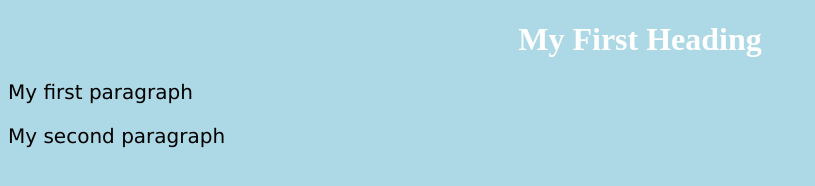
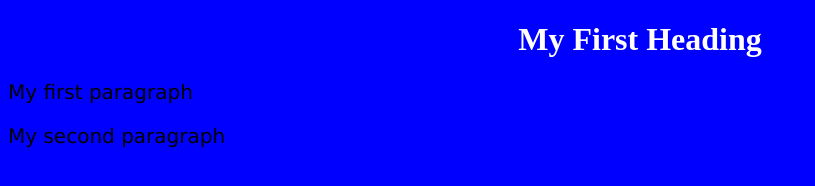
Before and after one commit to FCa87/First_project, a plain HTML site: page page1.html in a window 1280 px wide. Shown: the whole page, without its empty margins (0-815 px from the left). Drawn offline with Linux system fonts and the light colour scheme.

Commit message:
add css styles

```diff
--- a/page1.html
+++ b/page1.html
@@ -5,7 +5,7 @@
 
 		<style>
 			body {
-				background-color: lightblue;
+				background-color: blue;
 			}
 
 			h1 {
```
Also changed, not shown: page2.html (+1 -1 lines).
